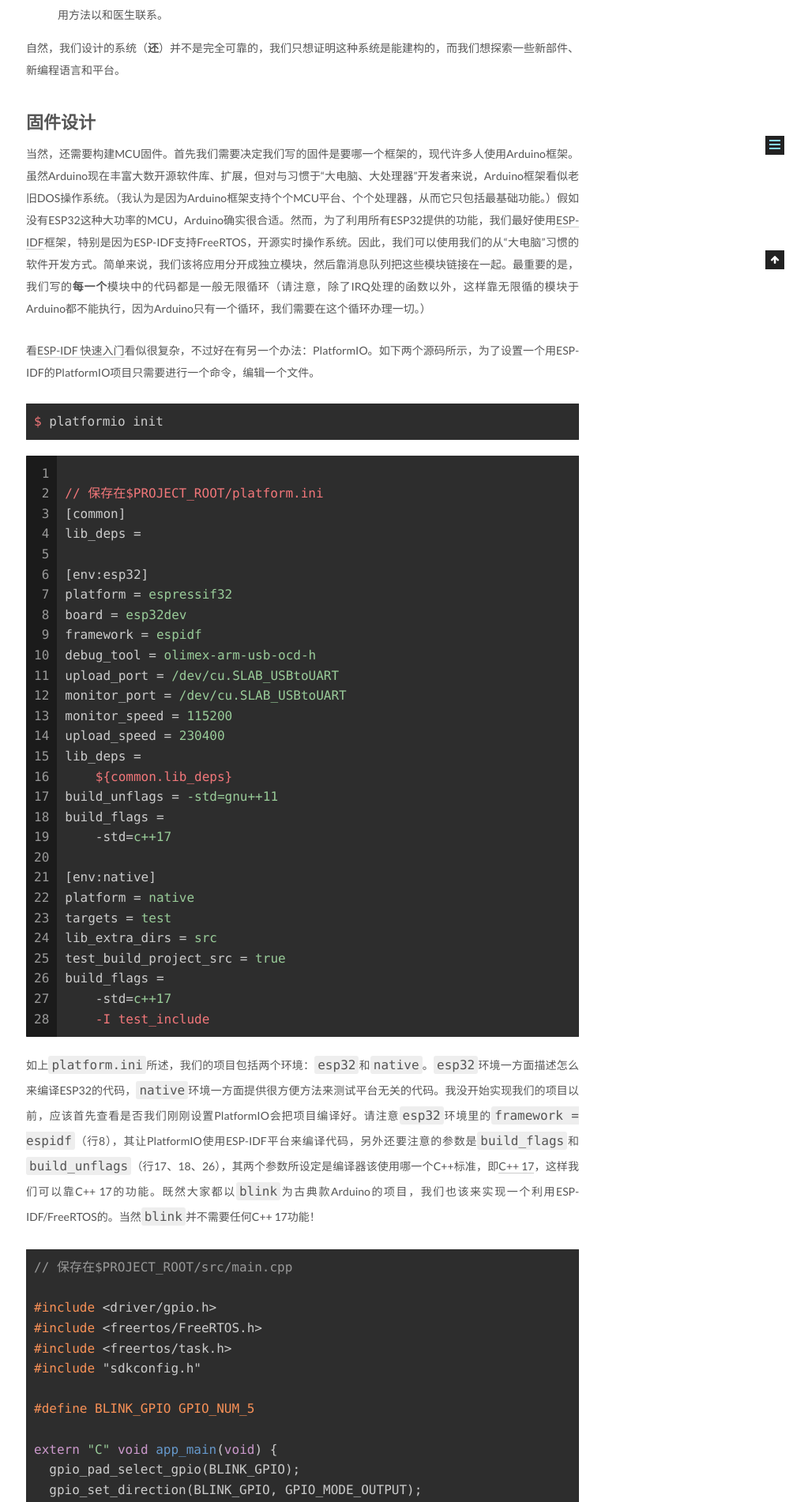
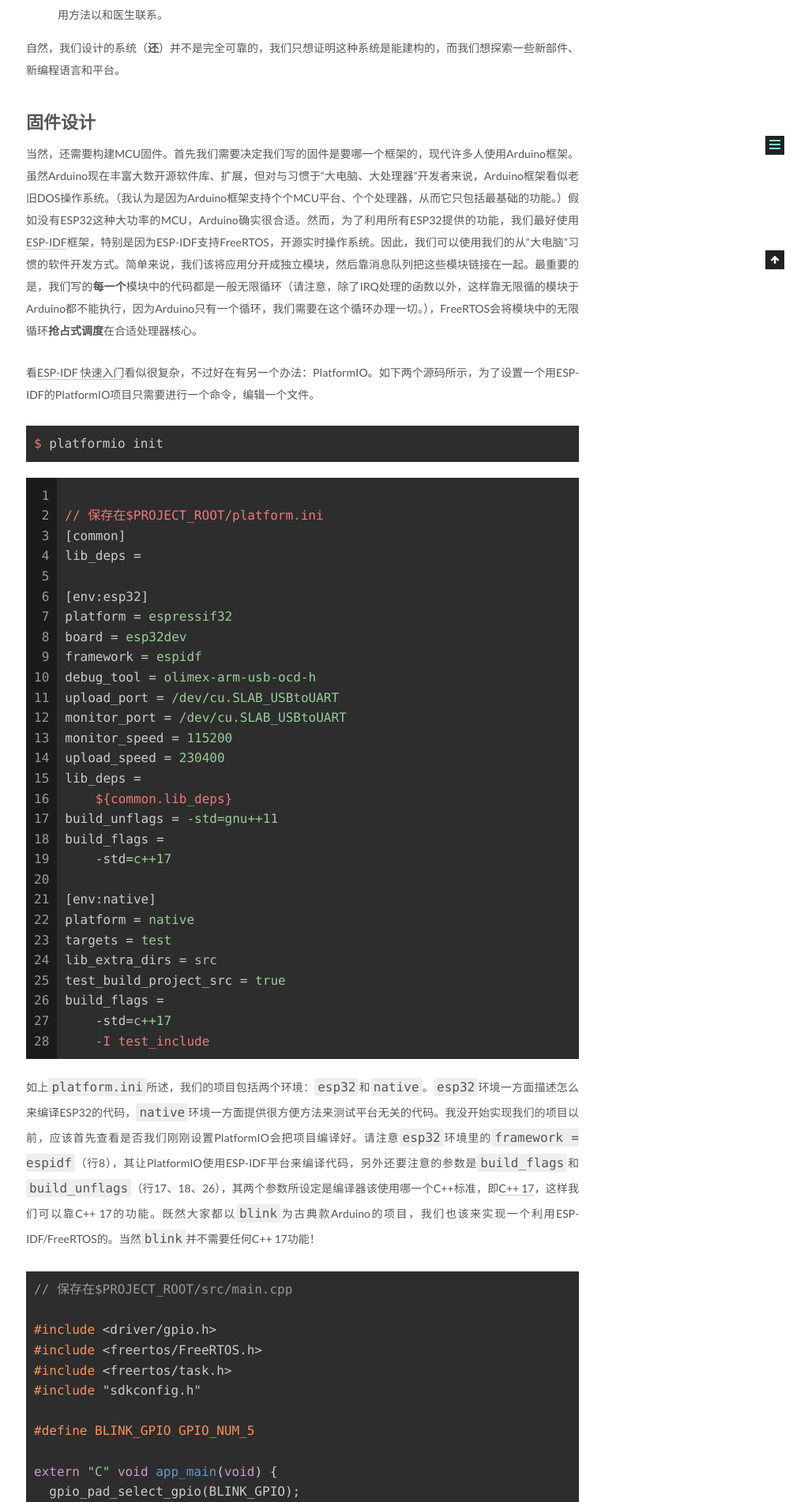
Before and after one commit to janm399/threebodies, a Jekyll site: the page built from _posts/2019-10-28-hackmanchester.markdown, in a window 1280 px wide. Shown: the part 659-2561 px from the top of the page at 79% size, without its empty margins (257-1280 px from the left). Built offline with Jekyll 4.4.1, drawn with Linux system fonts in a browser that asks for light colours; comment, search, counter and statistics services are not loaded.

Commit message:
rebuild pages

```diff
--- a/_posts/2019-10-28-hackmanchester.markdown
+++ b/_posts/2019-10-28-hackmanchester.markdown
@@ -16,7 +16,7 @@ hidden: true
 自然，我们设计的系统（**还**）并不是完全可靠的，我们只想证明这种系统是能建构的，而我们想探索一些新部件、新编程语言和平台。
 
 ## 固件设计
-当然，还需要构建MCU固件。首先我们需要决定我们写的固件是要哪一个框架的，现代许多人使用Arduino框架。虽然Arduino现在丰富大数开源软件库、扩展，但对与习惯于“大电脑、大处理器”开发者来说，Arduino框架看似老旧DOS操作系统。（我认为是因为Arduino框架支持个个MCU平台、个个处理器，从而它只包括最基础功能。）假如没有ESP32这种大功率的MCU，Arduino确实很合适。然而，为了利用所有ESP32提供的功能，我们最好使用[ESP-IDF](https://docs.espressif.com/projects/esp-idf/zh_CN/latest/index.html)框架，特别是因为ESP-IDF支持FreeRTOS，开源实时操作系统。因此，我们可以使用我们的从“大电脑”习惯的软件开发方式。简单来说，我们该将应用分开成独立模块，然后靠消息队列把这些模块链接在一起。最重要的是，我们写的**每一个**模块中的代码都是一般无限循环（请注意，除了IRQ处理的函数以外，这样靠无限循的模块于Arduino都不能执行，因为Arduino只有一个循环，我们需要在这个循环办理一切。）
+当然，还需要构建MCU固件。首先我们需要决定我们写的固件是要哪一个框架的，现代许多人使用Arduino框架。虽然Arduino现在丰富大数开源软件库、扩展，但对与习惯于“大电脑、大处理器”开发者来说，Arduino框架看似老旧DOS操作系统。（我认为是因为Arduino框架支持个个MCU平台、个个处理器，从而它只包括最基础的功能。）假如没有ESP32这种大功率的MCU，Arduino确实很合适。然而，为了利用所有ESP32提供的功能，我们最好使用[ESP-IDF](https://docs.espressif.com/projects/esp-idf/zh_CN/latest/index.html)框架，特别是因为ESP-IDF支持FreeRTOS，开源实时操作系统。因此，我们可以使用我们的从“大电脑”习惯的软件开发方式。简单来说，我们该将应用分开成独立模块，然后靠消息队列把这些模块链接在一起。最重要的是，我们写的**每一个**模块中的代码都是一般无限循环（请注意，除了IRQ处理的函数以外，这样靠无限循的模块于Arduino都不能执行，因为Arduino只有一个循环，我们需要在这个循环办理一切。），FreeRTOS会将模块中的无限循环**抢占式调度**在合适处理器核心。
 
 看[ESP-IDF 快速入门](https://docs.espressif.com/projects/esp-idf/zh_CN/latest/get-started/index.html)看似很复杂，不过好在有另一个办法：PlatformIO。如下两个源码所示，为了设置一个用ESP-IDF的PlatformIO项目只需要进行一个命令，编辑一个文件。
 
```
